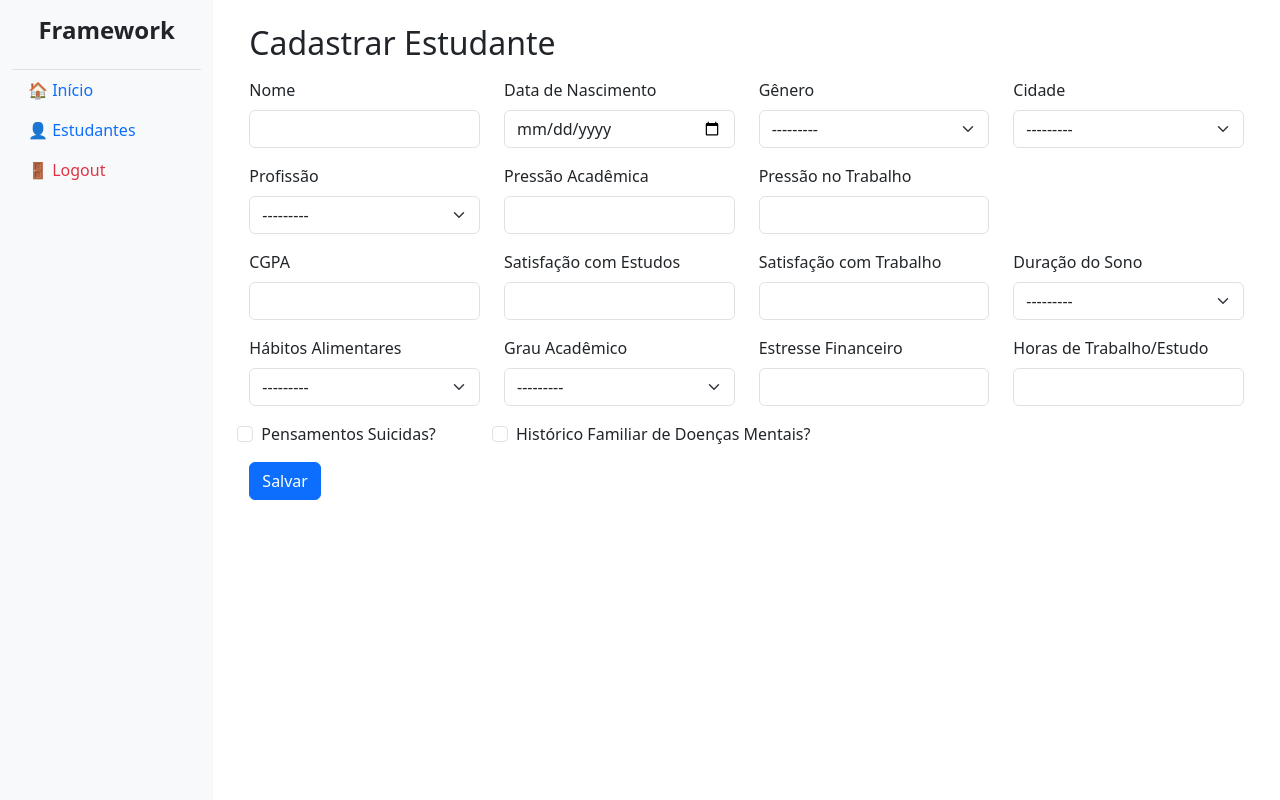
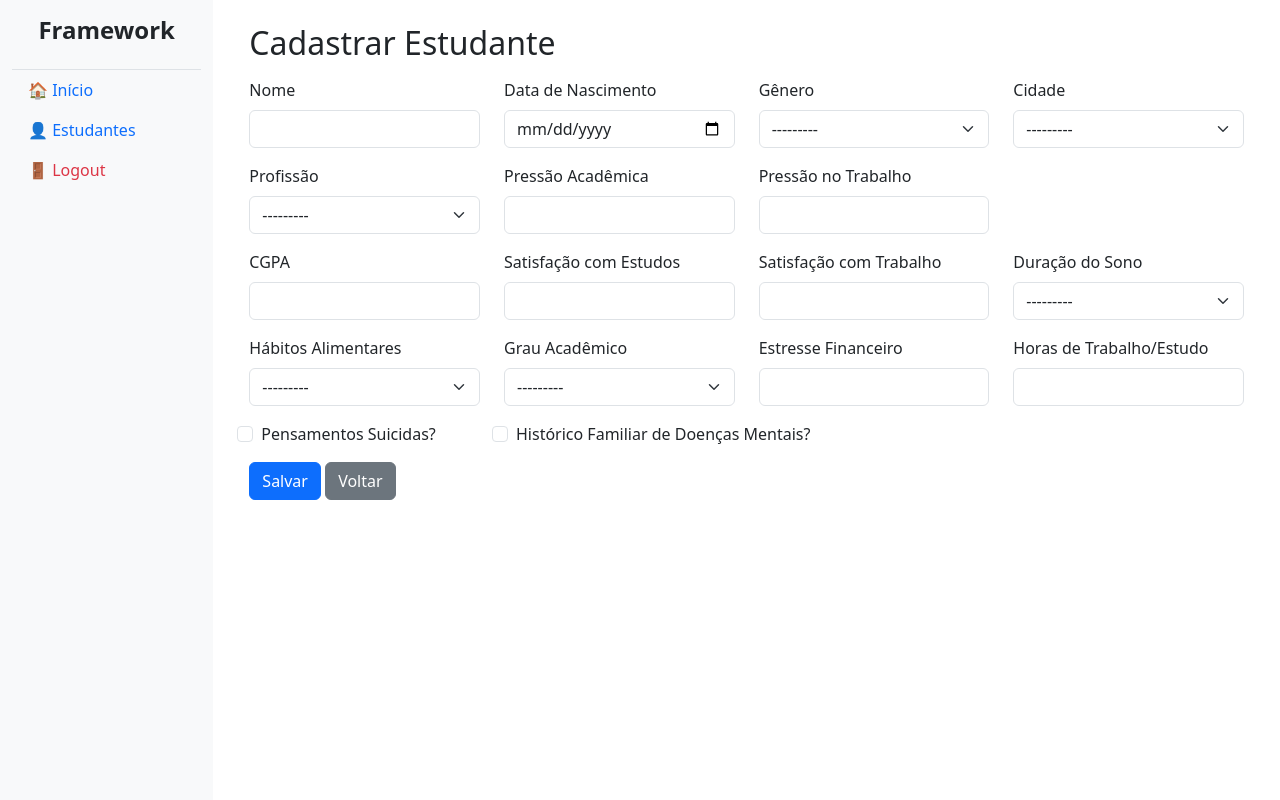
Before and after one commit to lusabo/framework, a Django app: page /students/new/ in a window 1280 px wide. Run offline with Django 5.2, Linux system fonts and the light colour scheme; the visitor is signed in with stand-in values (Sample User, id 1); data comes from the database, SQL or seed files in the repository; data that the repository does not hold is empty.

Commit message:
Tornando a parte de edição sem problemas de layout.

```diff
--- a/enrollment/templates/student/form.html
+++ b/enrollment/templates/student/form.html
@@ -92,8 +92,9 @@
                 </div>
             </div>
             <div class="row">
-                <div class="col-md-1 mb-3">
+                <div class="col-md-3 mb-3">
                     <button type="submit" class="btn btn-primary">Salvar</button>
+                     <a href="{% url 'student-list' %}" class="btn btn-secondary">Voltar</a>
                 </div>
             </div>
         </form>
--- a/enrollment/views.py
+++ b/enrollment/views.py
@@ -166,9 +166,7 @@ class StudentDetailView(LoginRequiredMixin, DetailView):
 
 class StudentUpdateView(LoginRequiredMixin, UpdateView):
     model = Student
-    fields = ['name', 'date_birth', 'gender', 'city', 'profession', 'academic_pressure', 'work_pressure', 'cgpa',
-              'study_satisfaction', 'job_satisfaction', 'sleep_duration', 'dietary_habits', 'degree',
-              'suicidal_thoughts', 'work_study_hour', 'financial_stress', 'family_history_mental_illness']
+    form_class = StudentForm
     template_name = 'student/form.html'
     success_url = reverse_lazy('student-list')
 
```
